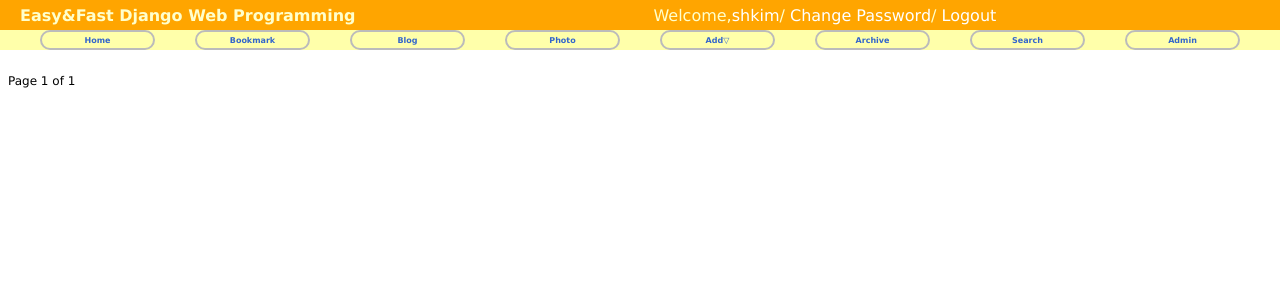
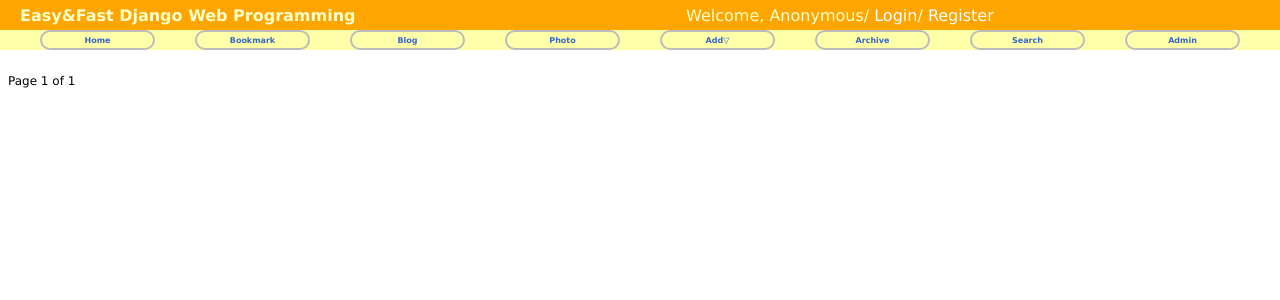
Before and after one commit to MyungSeKyo/DjangoStudy, a Django app: page /blog/ in a window 1280 px wide. Shown: the top 300 px of the page. Run offline with Django 3.2, Linux system fonts and the light colour scheme; data that the repository does not hold is empty.

Commit message:
로그인

```diff
--- a/MySite/urls.py
+++ b/MySite/urls.py
@@ -17,12 +17,18 @@ from django.contrib import admin
 from django.conf import settings
 from django.conf.urls import url, include
 from django.conf.urls.static import static
-from MySite.views import HomeView
+from MySite.views import HomeView, UserCreateView, UserCreateDoneTV
 
 urlpatterns = [
     url(r'^$', HomeView.as_view(), name='home'),
+
     url(r'^blog/', include('blog.urls', namespace='blog')),
     url(r'^bookmark/', include('bookmark.urls', namespace='bookmark')),
     url(r'^photo/', include('photo.urls', namespace='photo')),
+
     url(r'^admin/', admin.site.urls),
+
+    url(r'^accounts/', include('django.contrib.auth.urls')),
+    url(r'^accounts/register/$', UserCreateView.as_view(), name='register'),
+    url(r'^accounts/register/done$', UserCreateDoneTV.as_view(), name='register_done'),
 ] + static(settings.MEDIA_URL, document_root=settings.MEDIA_ROOT)
--- a/photo/templates/photo/album_detail.html
+++ b/photo/templates/photo/album_detail.html
@@ -12,7 +12,7 @@
         <hr/>
         <div class="album-detail">
             {% for photo in object.photo_set.all %}
-                <div claa="album-detail-photo">
+                <div class="album-detail-photo">
                     <a href="{{ photo.get_absolute_url }}">
                         <img class="thumbnail" src="{{ photo.image.thumb_url }}"/>
                     </a>
--- a/templates/base.html
+++ b/templates/base.html
@@ -10,10 +10,18 @@
 <body>
 <div id="header">
     <h2 class="maintitle">Easy&amp;Fast Django Web Programming</h2>
-        <h4 class="welcome">Welcome,<a href="#">shkim</a>/
-                                    <a href="#">Change Password</a>/
-                                    <a href="#">Logout</a>
+    {% if user.is_active %}
+        <h4 class="welcome">Welcome,
+            <strong>{% firstof user.get_short_name user.get_username %}</strong>/
+            <a href="{% url "password_change" %}">Change Password</a>/
+            <a href="{% url "logout" %}">Logout</a>
         </h4>
+    {% else %}
+        <h4 class="welcome">Welcome, Anonymous/
+            <a href="{% url "login" %}">Login</a>/
+            <a href="{% url "register" %}">Register</a>
+        </h4>
+    {% endif %}
 </div>
 
 <div id="menu">
```
Also changed, not shown: MySite/views.py (+13 -0 lines). Lines whose indentation alone changed are shown as unchanged.
